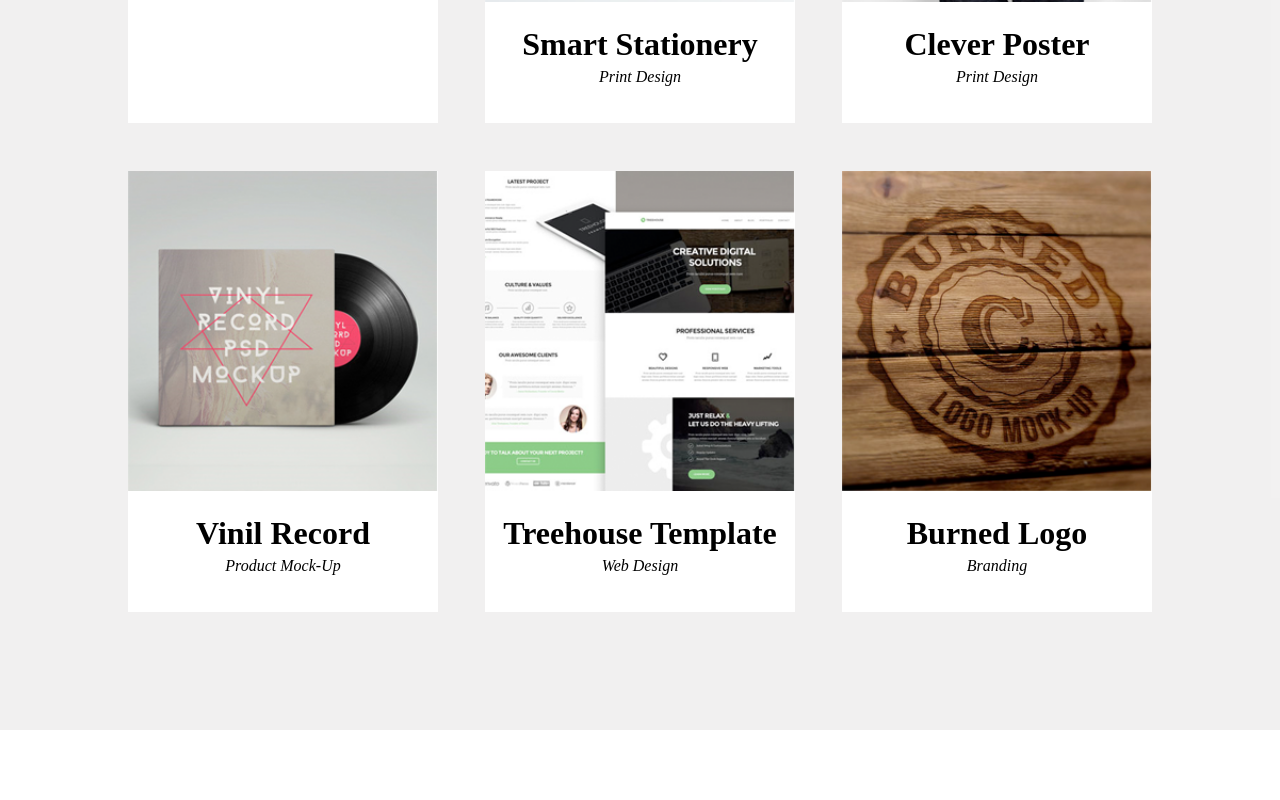
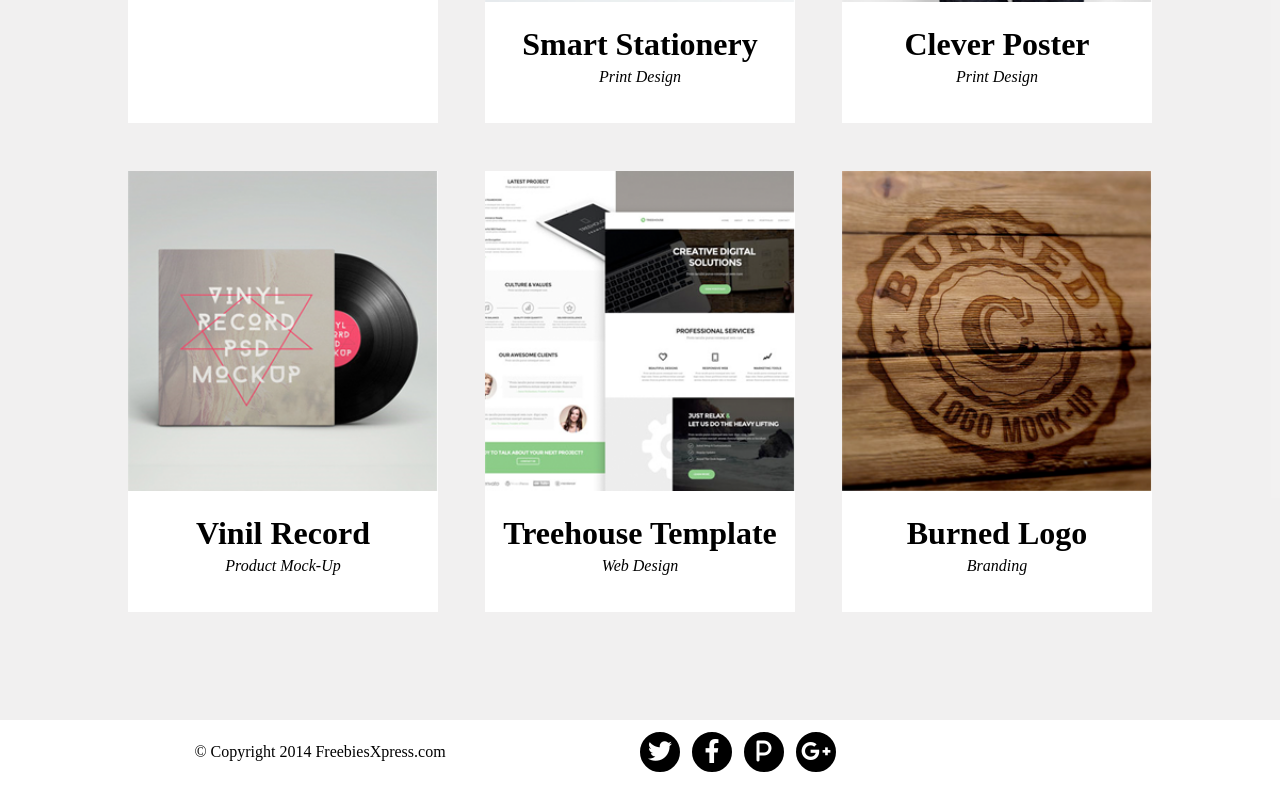
Before and after one commit to luqol/zad3.6, a website: page index.html in a window 1280 px wide. Shown: the part 1535-2335 px from the top of the page. Drawn offline with Linux system fonts and the light colour scheme.

Commit message:
Add footer

```diff
--- a/index.html
+++ b/index.html
@@ -125,5 +125,18 @@
             </div>
         </div>
     </div>
+    <footer>
+        <div class="footer-left">
+            <p>	&copy; Copyright 2014 FreebiesXpress.com</p>
+        </div>
+        <div class="footer-right">
+            <ul>
+                <li><a href="#"><i class="fa-brands fa-twitter"></i>twitter</a></li>
+                <li><a href="#"><i class="fa-brands fa-facebook-f"></i>facebook</a></li>
+                <li><a href="#"><i class="fa-solid fa-p"></i>p</a></li>
+                <li><a href="#"><i class="fa-brands fa-google-plus-g"></i>google</a></li>
+            </ul>
+        </div>
+    </footer>
 </body>
 </html>
--- a/sass/style.scss
+++ b/sass/style.scss
@@ -10,11 +10,12 @@
 body {
     font-size: 16px;
     margin: 0;
+    padding: 0;
 }
 
 .container{
     max-width: 1024px;
-    margin: 0 auto 70px auto;
+    margin: 0 auto 0 auto;
     text-align: center;
 }
 
@@ -172,6 +173,12 @@ body {
     }
 }
 
+.services{
+    .row:last-of-type{
+        padding-bottom: 70px;
+    }
+}
+
 /* portfolio */
 
 .portfolio{
@@ -198,7 +205,7 @@ body {
 
 .portfolio{
     .row:last-of-type{
-        padding-bottom: 70px;
+        padding-bottom: 60px;
     }
 }
 
@@ -212,3 +219,73 @@ body {
     padding-bottom: 32px;
     font-style: italic;
 }
+
+/* footer */
+
+footer{
+    display: flex;
+    margin: 12px auto;
+}
+
+.footer-left{
+    display: flex;
+    justify-content: center;
+    align-items: center;
+    flex: 50%;
+}
+
+.footer-left{
+    p{
+        padding: 0;
+        margin: 0;
+    }
+}
+
+.footer-right{
+    display: flex;
+    justify-content: left;
+    align-items: center;
+    flex: 50%;
+}
+
+.footer-right{
+    ul{
+        display: flex;
+        list-style-type: none;
+        padding: 0;
+        margin: 0;
+    }
+}
+
+.footer-right{
+    li{
+        display: inline-block;
+        background-color: black;
+        width: 40px;
+        height: 40px;
+        border: 2px solid black;
+        border-radius: 20px;
+        padding-top: 5px;
+        &:hover{
+            transform: scale(1.5);
+            transition: all 1s;
+        }
+        margin-right: 12px;
+    }
+}
+
+.footer-right{
+    a{
+        text-decoration: none;
+        font-size: 0;
+        text-align: center;
+    }
+}
+
+.footer-right{
+    i{
+        display: block;
+        font-size: 24px;
+        color: white;
+    }
+}
```
Also changed, not shown: css/style.css, 1 other file.
